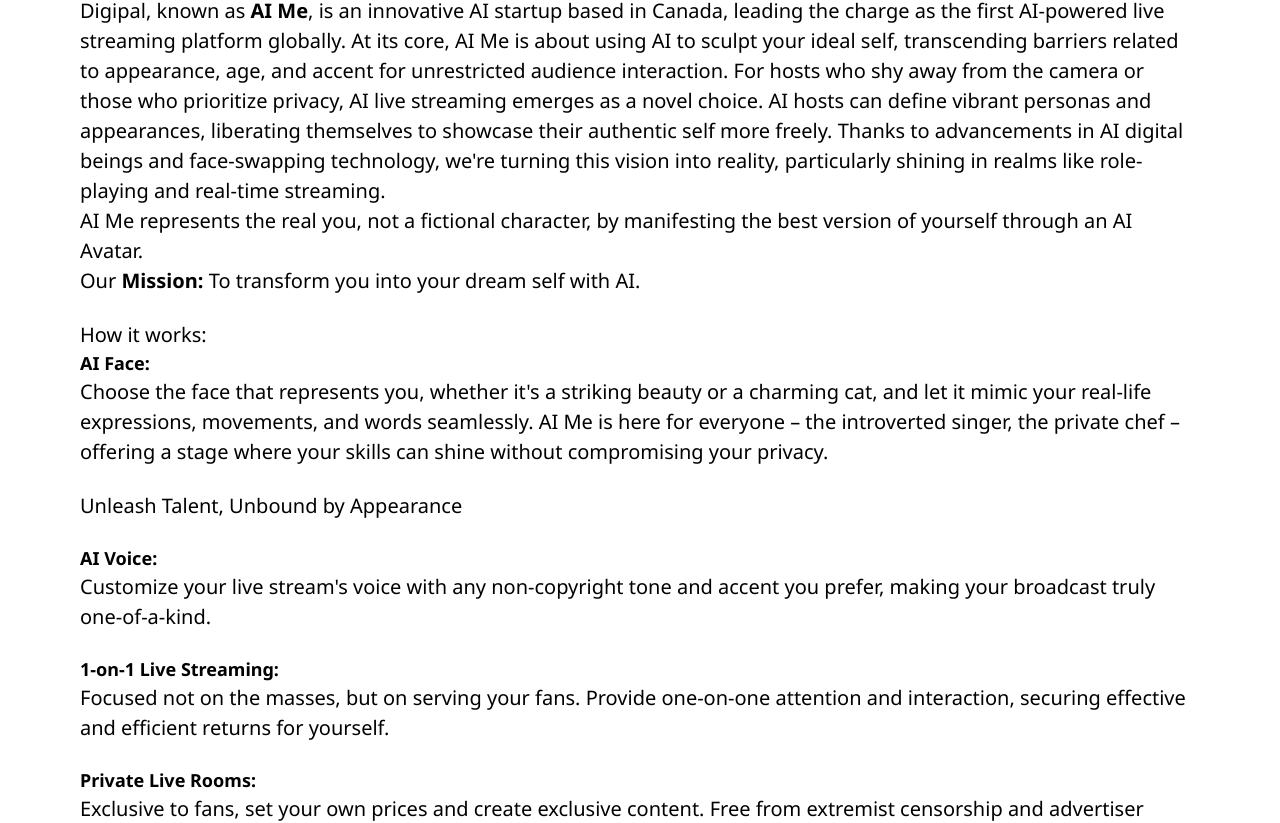
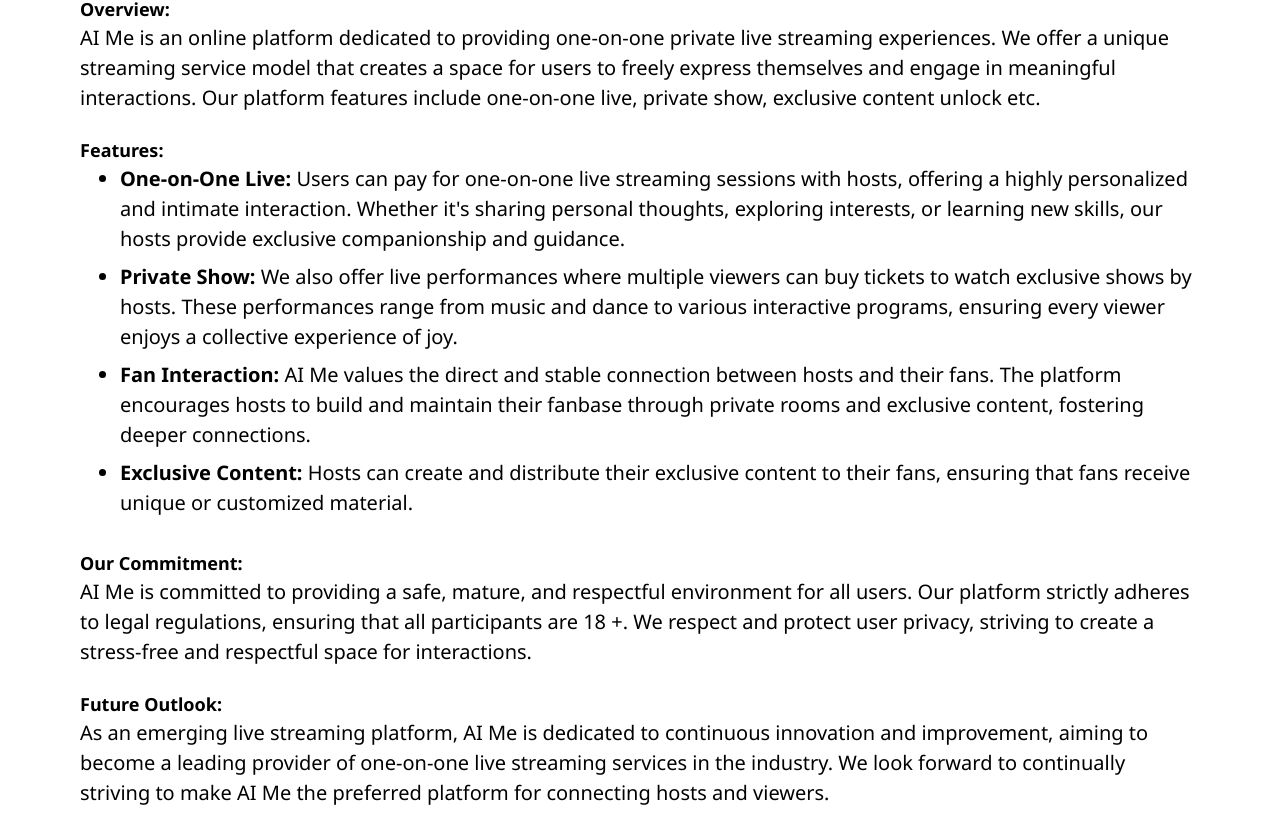
Before and after one commit to rickychan0611/popchat, a Next.js app: page /about in a window 1280 px wide. Shown: the part 229-1052 px from the top of the page. Built offline with nearby package versions, Linux system fonts and the light colour scheme.

Commit message:
remove ai stuffs

```diff
--- a/src/constants/constant.ts
+++ b/src/constants/constant.ts
@@ -1,4 +1,4 @@
-// export const H5_URL = "https://h5.aimechat.live"
+// export const H5_URL = "https://h5..aimeai.live"
 export const H5_URL = "https://aime-h5-test.web.app"
 
 export const Android_Download = "https://onlyforyou.live/api/android/download"
--- a/src/faq-data/general.tsx
+++ b/src/faq-data/general.tsx
@@ -8,10 +8,6 @@
   {
     "question": "What is a Private Show?",
     "answer": "A private show is an exclusive performance set by the host, who determines the program and price, while limiting the number of viewers. Audience members must purchase tickets to attend. This personal stage for the host is ideal for various applications, such as teaching, performing, stand-up comedy, and special lectures."
-  },
-  {
-    "question": "What is AI persona?",
-    "answer": "An AI avatar is trained by the host to reflect their personality traits. The host continuously feeds their personal knowledge base and conversation records to the AI, allowing it to evolve and become increasingly similar to the host. Users can interact with the AI avatar at any time, at a significantly lower cost than a 1-on-1 conversation with the host."
   },
   {
     "question": "How can I chat privately with a host?",
--- a/src/pages/about.tsx
+++ b/src/pages/about.tsx
@@ -1,60 +1,72 @@
-import { getLayout } from '@/layouts/DefaultLayout';
-import React from 'react';
+import { getLayout } from "@/layouts/DefaultLayout";
+import React from "react";
 
 const About = () => {
   return (
     <div className="bg-white w-full max-w-6xl mx-auto py-20 px-4">
-      <h1 className='my-8 text-center'>About</h1>
+      <h1 className="my-8 text-center">About</h1>
+
+      <h3>Overview:</h3>
       <p>
-        Digipal, known as <b>AI Me</b>, is an innovative AI startup based in Canada, leading the charge as the first AI-powered live streaming platform globally. At its core, AI Me is about using AI to sculpt your ideal self, transcending barriers related to appearance, age, and accent for unrestricted audience interaction. For hosts who shy away from the camera or those who prioritize privacy, AI live streaming emerges as a novel choice. AI hosts can define vibrant personas and appearances, liberating themselves to showcase their authentic self more freely. Thanks to advancements in AI digital beings and face-swapping technology, we're turning this vision into reality, particularly shining in realms like role-playing and real-time streaming.
-      </p>
-      <p>
-        AI Me represents the real you, not a fictional character, by manifesting the best version of yourself through an AI Avatar.
-      </p>
-      <p>
-        <span>Our</span> <b>Mission:</b> To transform you into your dream self with AI.
+        AI Me is an online platform dedicated to providing one-on-one private
+        live streaming experiences. We offer a unique streaming service model
+        that creates a space for users to freely express themselves and engage
+        in meaningful interactions. Our platform features include one-on-one
+        live, private show, exclusive content unlock etc.
       </p>
       <br />
+
+      <h3>Features:</h3>
+      <ul>
+        <li>
+          <b>One-on-One Live: </b> Users can pay for one-on-one live streaming
+          sessions with hosts, offering a highly personalized and intimate
+          interaction. Whether it's sharing personal thoughts, exploring
+          interests, or learning new skills, our hosts provide exclusive
+          companionship and guidance.
+        </li>
+        <li>
+          <b>Private Show: </b> We also offer live performances where multiple
+          viewers can buy tickets to watch exclusive shows by hosts. These
+          performances range from music and dance to various interactive
+          programs, ensuring every viewer enjoys a collective experience of joy.
+        </li>
+        <li>
+          <b>Fan Interaction: </b> AI Me values the direct and stable connection
+          between hosts and their fans. The platform encourages hosts to build
+          and maintain their fanbase through private rooms and exclusive
+          content, fostering deeper connections.
+        </li>
+        <li>
+          <b>Exclusive Content: </b> Hosts can create and distribute their
+          exclusive content to their fans, ensuring that fans receive unique or
+          customized material.
+        </li>
+      </ul>
+      <br />
+
+      <h3>Our Commitment: </h3>
       <p>
-        <span>How it works:</span>
-      </p>
-      <h3>AI Face:</h3>
-      <p>
-        Choose the face that represents you, whether it's a striking beauty or a charming cat, and let it mimic your real-life expressions, movements, and words seamlessly. AI Me is here for everyone – the introverted singer, the private chef – offering a stage where your skills can shine without compromising your privacy.
+        AI Me is committed to providing a safe, mature, and respectful
+        environment for all users. Our platform strictly adheres to legal
+        regulations, ensuring that all participants are 18 +. We respect and
+        protect user privacy, striving to create a stress-free and respectful
+        space for interactions.
       </p>
       <br />
-      <p>Unleash Talent, Unbound by Appearance</p>
-      <br />
-      <h3>AI Voice:</h3>
-      <p>Customize your live stream's voice with any non-copyright tone and accent you prefer, making your broadcast truly one-of-a-kind.</p>
-      <br />
-      <h3>1-on-1 Live Streaming:</h3>
+
+      <h3>Future Outlook: </h3>
       <p>
-        Focused not on the masses, but on serving your fans. Provide one-on-one attention and interaction, securing effective and efficient returns for yourself.
+        As an emerging live streaming platform, AI Me is dedicated to continuous
+        innovation and improvement, aiming to become a leading provider of
+        one-on-one live streaming services in the industry. We look forward to
+        continually striving to make AI Me the preferred platform for connecting
+        hosts and viewers.
       </p>
       <br />
-      <h3>Private Live Rooms:</h3>
-      <p>
-        Exclusive to fans, set your own prices and create exclusive content. Free from extremist censorship and advertiser pressure.
-      </p>
-      <br />
-      <h3>Sell Personalized Content for Immediate Monetization:</h3>
-      <p>
-        Focus on creating exclusive content, with fans directly unlocking and paying for access, enabling immediate monetization. Motivate creators to produce quality content while fans receive high-quality products.
-      </p>
-      <br />
-      <h3>Engage with Your Fans Using an AI Persona</h3>
-      <p>
-        Imagine being able to connect with hundreds of fans simultaneously. An AI persona can do that for you! While users enjoy chatting with your AI persona at a low cost, you benefit from a potentially larger income due to the increased volume of interactions. As you continue to infuse your personal knowledge into its database, the AI persona will evolve and become more aligned with your unique style and personality.
-      </p>
-      <br />
-      <h3>Industries Ideal for AI 1-on-1 Live Streaming:</h3>
-      <p>
-        Influencers, Emotional Support, AI Companions, Music, Dance, Beauty and Makeup, Food and Culinary, Stand-up Comedy, Gaming, Film, Fitness, Relationship Advice, Comedy, General Entertainment, Role-playing.
-      </p>
     </div>
   );
-}
+};
 
-About.getLayout = getLayout
+About.getLayout = getLayout;
 export default About;
--- a/src/pages/host-guide.tsx
+++ b/src/pages/host-guide.tsx
@@ -57,12 +57,12 @@
               <strong>2. Private Shows: Host-Set Pricing</strong><br />
               For example: A 30-minute show: Ticket Price $30 each, Limit: 200 people
             </li>
-            <Image src="/unlock.png" width={300} height={400} alt="show" className="object-contain" />
+            <Image src="/host-2-show.png" width={300} height={400} alt="show" className="object-contain" />
             <li className="mt-4">
               <strong>3. Exclusive Video/Photo Unlock: Host-Set Pricing</strong><br />
               Average Pricing: $15 per item
             </li>
-            <Image src="/host-3-video.png" width={350} height={400} alt="show" className="object-contain" />
+            <Image src="/unlock.png" width={350} height={400} alt="show" className="object-contain" />
             <li className="mt-4">
               <strong>4. Custom Media: Agreed Pricing</strong><br />
               Recommended Range: $5 - $100 per item
@@ -73,11 +73,7 @@
               Range: $0.1 - $20
             </li>
             <Image src="/host-5-tips.png" width={300} height={400} alt="show" className="object-contain" />
-            <li className="mt-4">
-              <strong>6. AI Persona Chat: Host-Set Pricing</strong><br />
-              Range: $1 - $20 per hour
-            </li>
-            <Image src="/host-6-ai.png" width={250} height={400} alt="show" className="object-contain" />
+
           </ul>
         </div>
 
@@ -145,9 +141,6 @@
             Ensure that your payment details are accurate to prevent any delays in receiving payments. Other than weekly withdrawals via bank transfer, you can withdraw daily using other methods, with a minimum transaction of $100.
           </p>
           <ul className="list-disc list-inside mt-4">
-            <li>Paxum (Instant transfer)</li>
-            <li>CosmoPay (Instant transfer)</li>
-            <li>Yousafe (Instant transfer)</li>
             <li>Cryptocurrency (Bitcoin, Ethereum, USDC, Tether) (Instant transfer)</li>
             <li>Euro Wire Transfer (SEPA): Within 2-10 business days</li>
             <li>ACH/Direct Deposit: Within 2-10 business days</li>
--- a/src/pages/terms.tsx
+++ b/src/pages/terms.tsx
@@ -10,7 +10,7 @@
           We are AI Me, and our office is in British Columbia, Canada. Please carefully
           read the Terms and Conditions of use for our website, which include but are
           not limited to the website listed below:
-          <a href="http://www.aimechat.live">http://www.aimechat.live</a> This document
+          <a href="http://www..aimeai.live">http://www..aimeai.live</a> This document
           stipulates the terms and conditions under which DIGIPAL TECH INC. (hereafter
           referred to as &quot;AI Me&quot; or &quot;we&quot; or &quot;our&quot;)
           provides services on its website, including but not limited to the websites
@@ -579,7 +579,7 @@
           that content on our website infringes on your copyright, please refer to our
           terms of use and report it to us through the designated method. for receiving
           infringement claims notifications，please email to
-          <a href="mailto:talentaime@gmail.com">aime@aimechat.live</a>.
+          <a href="mailto:talentaime@gmail.com">aime@.aimeai.live</a>.
         </p>
         <br /><p><strong>Repeat Infringement Policy: </strong></p>
         <p>
```
Also changed, not shown: src/pages/about-old.tsx (added, +60 -0 lines), src/pages/index.tsx (+9 -26 lines), src/pages/pricing.tsx (+94 -39 lines), src/pages/privacy-policy.tsx (+5 -5 lines), src/pages/why-aime.tsx (+7 -7 lines).
